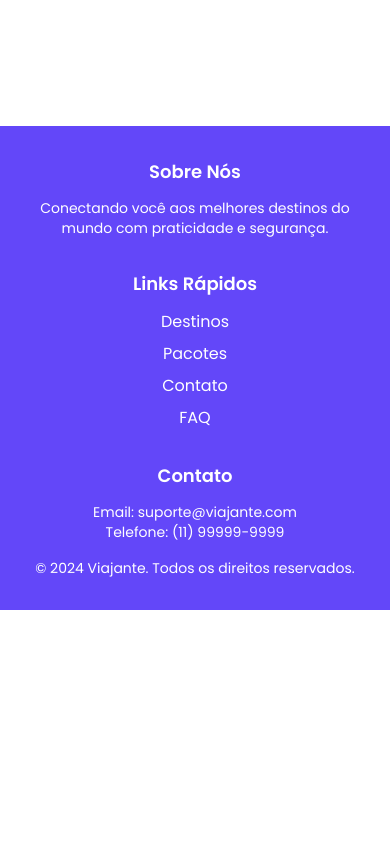
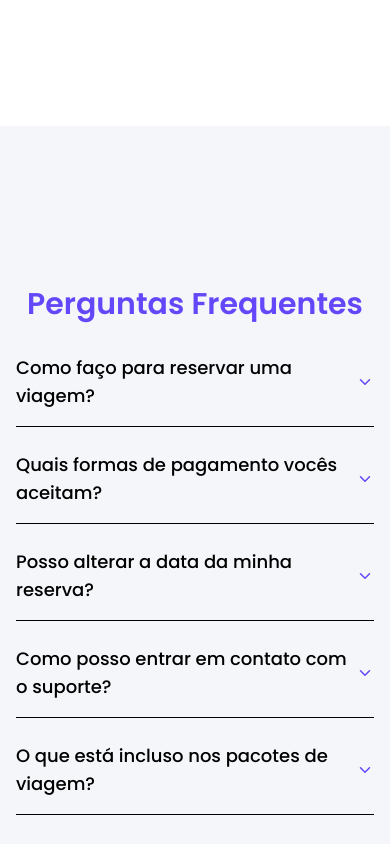
Before and after one commit to marcellypereira/platform-travel, a React (Vite) app: page / in a window 390 px wide. Shown: the part 6200-7044 px from the top of the page. Before the commit the page ends 6810 px from the top, so only its background shows below. Built offline with nearby package versions, Linux system fonts and the light colour scheme.

Commit message:
:zap: perf: Update

```diff
--- a/src/App.jsx
+++ b/src/App.jsx
@@ -4,6 +4,7 @@ import NavBar from "./components/Navbar"
 import Offers from "./components/Offers"
 import Packages from "./components/Packages"
 import Footer from "./components/Footer"
+import FAQ from "./components/FAQ"
 
 function App() {
 
@@ -14,6 +15,7 @@ function App() {
       <Featured />
       <Packages />
       <Offers />
+      <FAQ />
       <Footer />
     </>
   )
--- /dev/null
+++ b/src/components/FAQ.jsx
@@ -0,0 +1,80 @@
+// eslint-disable-next-line no-unused-vars
+import React, { useState } from 'react';
+import { motion } from 'framer-motion';
+import { FiChevronDown, FiChevronUp } from 'react-icons/fi';
+
+const FAQ = () => {
+  const [activeIndex, setActiveIndex] = useState(null);
+
+  const toggleAnswer = (index) => {
+    if (activeIndex === index) {
+      setActiveIndex(null); // Fecha a pergunta se estiver aberta
+    } else {
+      setActiveIndex(index); // Abre a pergunta
+    }
+  };
+
+  const faqData = [
+    {
+      question: 'Como faço para reservar uma viagem?',
+      answer: 'Você pode reservar sua viagem diretamente em nosso site, escolhendo o destino, datas e quantidade de pessoas no nosso formulário de cotação.',
+    },
+    {
+      question: 'Quais formas de pagamento vocês aceitam?',
+      answer: 'Aceitamos pagamentos via cartão de crédito, boleto bancário e transferências bancárias.',
+    },
+    {
+      question: 'Posso alterar a data da minha reserva?',
+      answer: 'Sim, você pode alterar a data da sua reserva. Entre em contato com nosso suporte para mais informações.',
+    },
+    {
+      question: 'Como posso entrar em contato com o suporte?',
+      answer: 'Você pode nos contatar via email, telefone ou através do nosso chat ao vivo disponível no site.',
+    },
+    {
+      question: 'O que está incluso nos pacotes de viagem?',
+      answer: 'Nossos pacotes incluem passagens aéreas, hospedagem, passeios e alguns até alimentação. Verifique os detalhes do pacote na página de descrição.',
+    },
+  ];
+
+  return (
+    <section className="py-40 bg-lightGray">
+      <div className="container mx-auto px-4 md:px-8">
+        <h2 className="text-3xl font-semibold text-center text-[#6347F9] mb-8">Perguntas Frequentes</h2>
+        <div className="space-y-6">
+          {faqData.map((item, index) => (
+            <div key={index} className="border-b border-gray-300 pb-4">
+              <button
+                onClick={() => toggleAnswer(index)}
+                className="w-full text-left text-lg font-medium text-gray-800 hover:text-[#6347F9] focus:outline-none flex items-center justify-between"
+              >
+                <span>{item.question}</span>
+                <span className="ml-2">
+                  {activeIndex === index ? (
+                    <FiChevronUp className="text-[#6347F9]" /> // Seta para cima
+                  ) : (
+                    <FiChevronDown className="text-[#6347F9]" /> // Seta para baixo
+                  )}
+                </span>
+              </button>
+              {activeIndex === index && (
+                <motion.div
+                  initial={{ opacity: 0, height: 0 }}
+                  animate={{ opacity: 1, height: 'auto' }}
+                  exit={{ opacity: 0, height: 0 }}
+                  transition={{ duration: 0.3 }}
+                  className="text-gray-600 mt-2"
+                >
+                  {item.answer}
+                </motion.div>
+              )}
+            </div>
+          ))}
+        </div>
+      </div>
+    </section>
+  );
+};
+
+// eslint-disable-next-line react-refresh/only-export-components
+export default FAQ;
```
Also changed, not shown: 2 other files (tests, documents, lock files or other folders).
